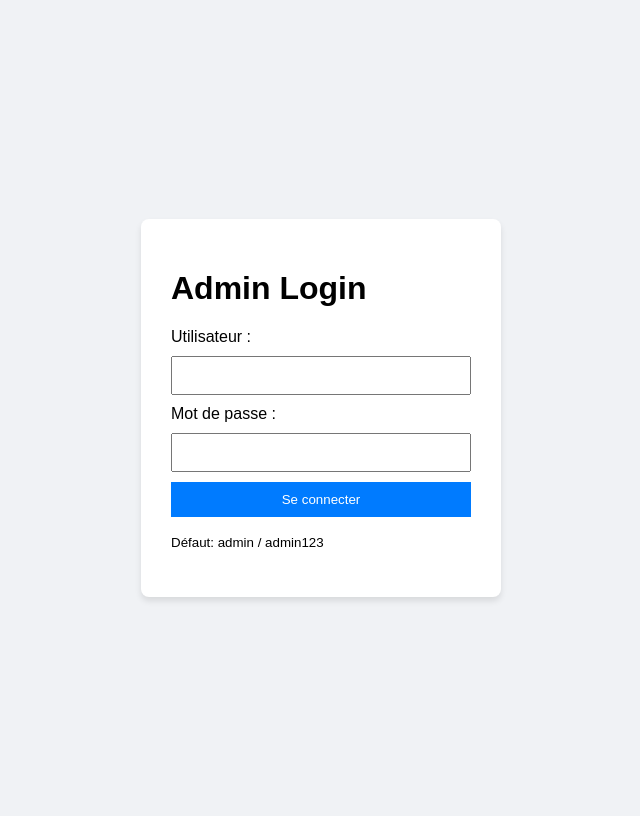
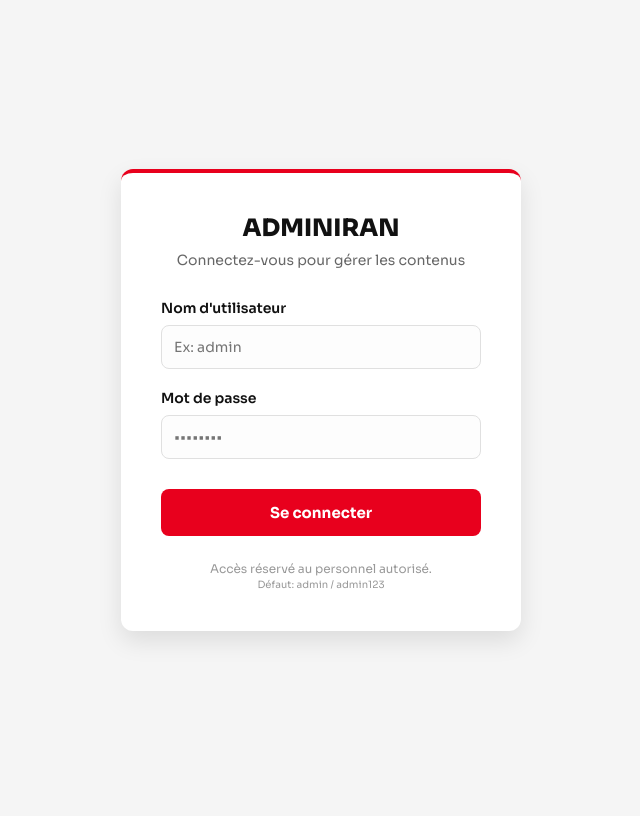
Before and after one commit to Tendriniavvo/SEO-Practise, a PHP site: page /admin/login.php in a window 1280 px wide. Shown: the whole page, without its empty margins (319-959 px from the left). After the commit the page ends 641 px from the top, so only its background shows below. Run offline with PHP 8.4, Linux system fonts and the light colour scheme.

Commit message:
structure fixed

```diff
--- a/www/admin/login.php
+++ b/www/admin/login.php
@@ -15,7 +15,7 @@ if ($_SERVER['REQUEST_METHOD'] === 'POST') {
     if ($user && password_verify($password, $user['password'])) {
         $_SESSION['admin_id'] = $user['id'];
         $_SESSION['admin_user'] = $user['username'];
-        header("Location: dashboard.php");
+        header("Location: index.php?page=dashboard");
         exit();
     } else {
         $error = "Identifiants invalides.";
@@ -25,32 +25,116 @@ if ($_SERVER['REQUEST_METHOD'] === 'POST') {
 <!DOCTYPE html>
 <html lang="fr">
 <head>
-    <meta charset="UTF-8">
-    <title>Connexion Administration - Iran Project</title>
-    <style>
-        body { font-family: sans-serif; display: flex; justify-content: center; align-items: center; height: 100vh; background: #f0f2f5; }
-        .login-box { background: white; padding: 30px; border-radius: 8px; box-shadow: 0 4px 6px rgba(0,0,0,0.1); width: 300px; }
-        .error { color: red; margin-bottom: 10px; }
-        input { width: 100%; padding: 10px; margin: 10px 0; box-sizing: border-box; }
-        button { width: 100%; padding: 10px; background: #007bff; color: white; border: none; cursor: pointer; }
-    </style>
+  <meta charset="UTF-8" />
+  <meta name="viewport" content="width=device-width, initial-scale=1.0"/>
+  <title>Connexion Administration - Iran News</title>
+  <link href="https://fonts.googleapis.com/css2?family=Sora:wght@400;600;700;800&display=swap" rel="stylesheet"/>
+  <link rel="stylesheet" href="/front/assets/css/style.css">
+  <style>
+    body {
+      display: flex;
+      justify-content: center;
+      align-items: center;
+      min-height: 100vh;
+      background: var(--light);
+    }
+    .login-box {
+      background: #fff;
+      padding: 40px;
+      border-radius: 12px;
+      box-shadow: 0 10px 25px rgba(0,0,0,0.1);
+      width: 100%;
+      max-width: 400px;
+      border-top: 4px solid var(--red);
+    }
+    .login-box h1 {
+      font-size: 24px;
+      font-weight: 800;
+      margin-bottom: 8px;
+      text-align: center;
+    }
+    .login-box p.subtitle {
+      text-align: center;
+      color: #666;
+      font-size: 14px;
+      margin-bottom: 30px;
+    }
+    .error {
+      background: #fff0f2;
+      color: var(--red);
+      padding: 12px;
+      border-radius: 6px;
+      font-size: 13px;
+      margin-bottom: 20px;
+      border: 1px solid #ffccd2;
+      font-weight: 600;
+    }
+    .form-group { margin-bottom: 20px; }
+    label { display: block; margin-bottom: 8px; font-weight: 600; font-size: 14px; }
+    input {
+      width: 100%;
+      padding: 12px;
+      border: 1.5px solid var(--border);
+      border-radius: 8px;
+      font-family: 'Sora', sans-serif;
+      font-size: 14px;
+      background: #fdfdfd;
+      transition: all 0.2s;
+    }
+    input:focus {
+      border-color: var(--red);
+      outline: none;
+      background: #fff;
+      box-shadow: 0 0 0 3px rgba(232, 0, 29, 0.1);
+    }
+    button {
+      width: 100%;
+      padding: 14px;
+      background: var(--red);
+      color: #fff;
+      border: none;
+      border-radius: 8px;
+      font-weight: 700;
+      cursor: pointer;
+      font-family: 'Sora', sans-serif;
+      font-size: 15px;
+      margin-top: 10px;
+      transition: opacity 0.2s;
+    }
+    button:hover { opacity: 0.9; }
+    .footer-note {
+      text-align: center;
+      margin-top: 25px;
+      font-size: 12px;
+      color: #999;
+    }
+  </style>
 </head>
 <body>
     <div class="login-box">
-        <h1>Admin Login</h1>
-        <?php if ($error): ?> <p class="error"><?php echo $error; ?></p> <?php endif; ?>
+        <h1>ADMIN<span>IRAN</span></h1>
+        <p class="subtitle">Connectez-vous pour gérer les contenus</p>
+
+        <?php if ($error): ?>
+            <div class="error"><?php echo $error; ?></div>
+        <?php endif; ?>
+
         <form action="" method="POST">
-            <div>
-                <label for="username">Utilisateur :</label>
-                <input type="text" id="username" name="username" required>
+            <div class="form-group">
+                <label for="username">Nom d'utilisateur</label>
+                <input type="text" id="username" name="username" required placeholder="Ex: admin">
             </div>
-            <div>
-                <label for="password">Mot de passe :</label>
-                <input type="password" id="password" name="password" required>
+            <div class="form-group">
+                <label for="password">Mot de passe</label>
+                <input type="password" id="password" name="password" required placeholder="••••••••">
             </div>
             <button type="submit">Se connecter</button>
         </form>
-        <p><small>Défaut: admin / admin123</small></p>
+
+        <div class="footer-note">
+            Accès réservé au personnel autorisé.<br>
+            <small>Défaut: admin / admin123</small>
+        </div>
     </div>
 </body>
 </html>
```
Also changed, not shown: www/admin/add_article.php (deleted, +0 -92 lines), www/admin/dashboard.php (deleted, +0 -84 lines), www/admin/edit_article.php (deleted, +0 -108 lines), www/admin/index.php (added, +9 -0 lines), www/admin/pages/components/footer.php (added, +7 -0 lines), www/admin/pages/components/header.php (added, +55 -0 lines), www/admin/pages/layouts/default.php (added, +18 -0 lines), www/admin/pages/modules.php (added, +32 -0 lines), www/admin/pages/pages/add_article.php (added, +81 -0 lines), www/admin/pages/pages/dashboard.php (added, +45 -0 lines), www/admin/pages/pages/edit_article.php (added, +97 -0 lines), 1 other file.
